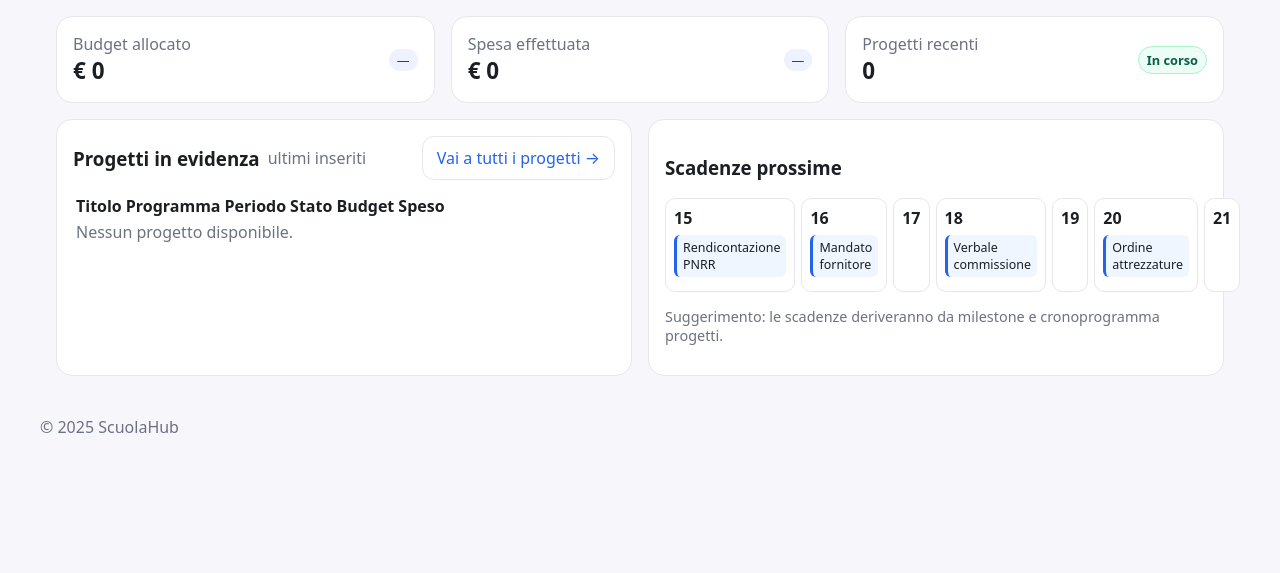
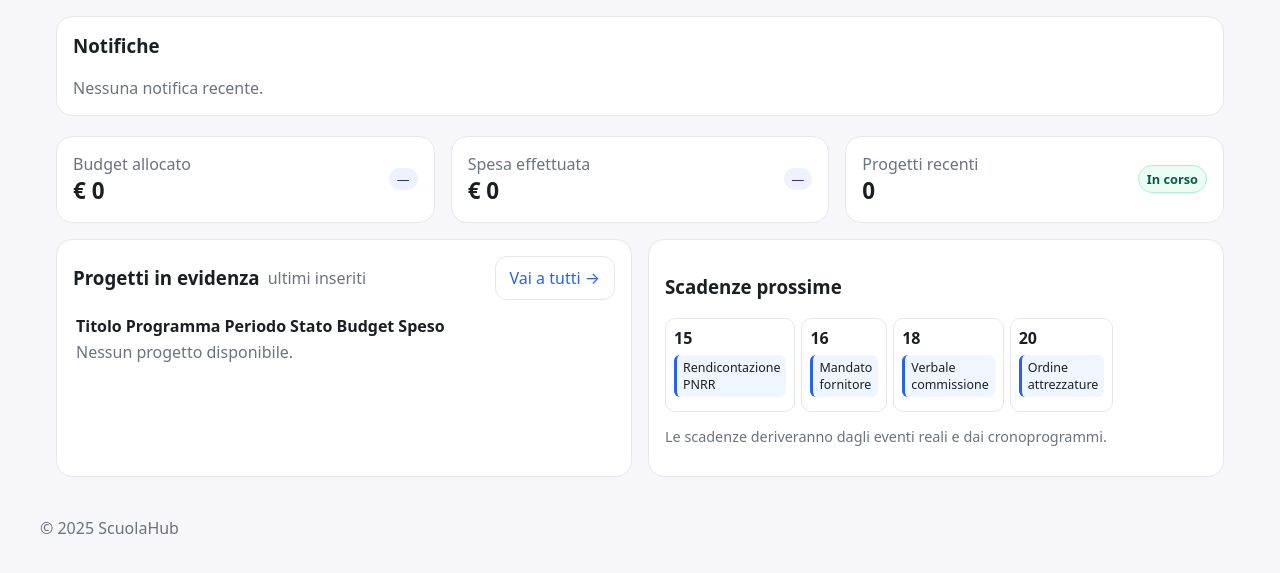
Before and after one commit to Berboa34/scuolahub, a Django app: page / in a window 1280 px wide. Shown: the part 185-758 px from the top of the page. Run offline with Django 5.2, Linux system fonts and the light colour scheme; a user stored in the database is signed in; data that the repository does not hold is empty; parts of the project's set-up code (start-up, migrations or seed data) failed here and were passed over.

Commit message:
Add Notification model and dashboard notifications

```diff
--- a/projects/views.py
+++ b/projects/views.py
@@ -17,10 +17,11 @@ from django.contrib.auth import get_user_model
 from django.core.mail import send_mail
 from django.contrib.auth.models import User
 from django.contrib.auth.decorators import login_required, user_passes_test
-from .models import School, Document, CallForProposal, Call
+from .models import School, Document, CallForProposal, Call, Notification
 
 
 User = get_user_model()
+
 
 
 
@@ -29,49 +30,48 @@ def dashboard(request):
     profile = getattr(request.user, "profile", None)
     school = getattr(profile, "school", None)
 
-    # Query di base dei progetti
+    # Progetti della scuola (se associata) altrimenti tutti
     qs = Project.objects.all()
     if school:
         qs = qs.filter(school=school)
 
-    # --- Totali globali ---
-    # budget: somma dei budget dei progetti
-    totals_budget = qs.aggregate(b=Sum("budget"))["b"] or Decimal("0")
+    # Totali budget/speso (speso effettivo = somma delle spese)
+    totals = qs.aggregate(
+        budget=Sum("budget"),
+    )
+    totals["budget"] = totals["budget"] or 0
 
-    # spent: somma REALE delle Expense collegate ai progetti visibili
-    totals_spent = (
-        Expense.objects
-        .filter(project__in=qs)
-        .aggregate(s=Sum("amount"))["s"]
-        or Decimal("0")
-    )
+    # somma delle spese reali
+    total_spent = Expense.objects.filter(project__in=qs).aggregate(
+        s=Sum("amount")
+    )["s"] or 0
+    totals["spent"] = total_spent
 
-    totals = {
-        "budget": totals_budget,
-        "spent": totals_spent,
+    # Progetti recenti (per la sezione "Progetti in evidenza")
+    latest = qs.order_by("-start_date", "-id")[:6]
+
+    # Bandi recenti (se usi il modello Call per i bandi)
+    try:
+        bandi = Call.objects.order_by("-published_at")[:5]
+    except Exception:
+        bandi = []
+
+    # 🔔 Notifiche NON lette per l'utente loggato
+    notifications = Notification.objects.filter(
+        user=request.user,
+        is_read=False,
+    )[:5]
+
+    context = {
+        "school": school,
+        "totals": totals,
+        "latest": latest,
+        "bandi": bandi,
+        "notifications": notifications,
+        "today": timezone.now().date(),
     }
+    return render(request, "dashboard.html", context)
 
-    # --- Progetti in evidenza (ultimi 6) con "speso" calcolato dalle Expense ---
-    latest = (
-        qs.annotate(
-            spent_from_expenses=Sum("expenses__amount")
-        )
-        .order_by("-start_date", "-id")[:6]
-    )
-
-    # Normalizziamo i None a 0
-    for p in latest:
-        p.spent_from_expenses = p.spent_from_expenses or Decimal("0")
-
-    return render(
-        request,
-        "dashboard.html",
-        {
-            "school": school,
-            "totals": totals,
-            "latest": latest,
-        },
-    )
 
 
 @login_required
@@ -701,36 +701,41 @@ def document_finalize(request, pk: int):
     return redirect("documents")
 
 
-# Funzione di supporto per verificare se l'utente è un superuser (Admin)
 def is_superuser(user):
-    return user.is_authenticated and user.is_superuser
+    return user.is_superuser
 
-
-# ----------------------------------------------------------------------
-# VISTA PRINCIPALE PER LA GESTIONE DELEGHE
-# ----------------------------------------------------------------------
 
 @login_required
 @user_passes_test(is_superuser, login_url='/accounts/login/')
 def deleghe_view(request):
+    """
+    Gestione deleghe:
+    - solo superuser può accedere
+    - crea una delega collegando un collaboratore a un progetto
+    - crea una NOTIFICA per il collaboratore (non per l'admin)
+    """
     User = get_user_model()
 
-    projects = Project.objects.all().order_by('title')
-    collaborators = User.objects.filter(is_active=True).order_by('username')
-    deleghe = Delegation.objects.select_related('project', 'collaborator').all()
+    # Progetti e collaboratori per i menu a tendina
+    projects = Project.objects.all().order_by("title")
+    collaborators = User.objects.filter(is_active=True).order_by("username")
 
-    if request.method == 'POST' and request.POST.get('op') == 'add_delegation':
-        project_id = request.POST.get('project_id')
-        collaborator_id = request.POST.get('collaborator_id')
-        role_label = request.POST.get('role_label')
-        note = request.POST.get('note')
+    # Deleghe esistenti (per la tabella sotto)
+    deleghe = Delegation.objects.select_related("project", "collaborator").order_by("-created_at")
+
+    # Gestione invio form
+    if request.method == "POST" and request.POST.get("op") == "add_delegation":
+        project_id = request.POST.get("project_id")
+        collaborator_id = request.POST.get("collaborator_id")
+        role_label = (request.POST.get("role_label") or "").strip()
+        note = (request.POST.get("note") or "").strip()
 
         if project_id and collaborator_id:
             try:
                 project = get_object_or_404(Project, pk=project_id)
                 collaborator = get_object_or_404(User, pk=collaborator_id)
 
-                Delegation.objects.create(
+                delega = Delegation.objects.create(
                     project=project,
                     collaborator=collaborator,
                     role_label=role_label,
@@ -738,46 +743,29 @@ def deleghe_view(request):
                     status="ACTIVE",
                 )
 
-                # SOLO SE il collaboratore ha un indirizzo email
-                if collaborator.email:
-                    subject = f"Nuova delega sul progetto: {project.title}"
-                    message = (
-                        f"Ciao {collaborator.get_full_name() or collaborator.username},\n\n"
-                        f"ti è stata assegnata una nuova delega sul progetto:\n"
-                        f"  - Titolo: {project.title}\n"
-                        f"  - Ruolo: {role_label or 'Collaboratore'}\n"
-                        f"  - Note: {note or '—'}\n\n"
-                        "Accedi a ScuolaHub per maggiori dettagli."
-                    )
-
-                    # QUI se qualcosa va storto solleva un errore (fail_silently=False)
-                    send_mail(
-                        subject,
-                        message,
-                        settings.DEFAULT_FROM_EMAIL,
-                        [collaborator.email],
-                        fail_silently=False,
-                    )
+                # 🔔 NOTIFICA SOLO AL COLLABORATORE
+                Notification.objects.create(
+                    user=collaborator,
+                    message=f"Ti è stata assegnata una delega sul progetto '{project.title}'.",
+                )
 
                 messages.success(
                     request,
-                    f"Delega per {collaborator.username} su {project.title} salvata con successo."
+                    f"Delega per {collaborator.username} sul progetto “{project.title}” creata e notifica registrata."
                 )
+            except Exception as e:
+                messages.error(request, f"Errore durante il salvataggio della delega: {e}")
+        else:
+            messages.error(request, "Seleziona un progetto e un collaboratore.")
 
-            except Exception as e:
-                # Se c'è un problema con la mail lo vedi anche qui
-                messages.error(request, f"Errore durante il salvataggio o l'invio mail: {e}")
-        else:
-            messages.error(request, "Seleziona sia un progetto sia un collaboratore.")
-
-        return redirect('deleghe')
+        return redirect("deleghe")
 
     context = {
-        'projects': projects,
-        'collaborators': collaborators,
-        'deleghe': deleghe,
+        "projects": projects,
+        "collaborators": collaborators,
+        "deleghe": deleghe,
     }
-    return render(request, 'deleghe.html', context)
+    return render(request, "deleghe.html", context)
 
 
 
--- a/templates/dashboard.html
+++ b/templates/dashboard.html
@@ -46,22 +46,20 @@
     .progress{height:10px;background:#eef2ff;border-radius:8px;overflow:hidden}
     .progress>i{display:block;height:100%;background:var(--primary)}
 
-    /* Calendar demo */
     .calendar{display:grid;grid-template-columns:repeat(7,1fr);gap:6px}
     .calendar .day{background:#fff;border:1px solid var(--line);border-radius:10px;min-height:90px;padding:8px}
     .calendar .event{font-size:.78rem;background:#eff6ff;border-left:3px solid var(--primary);margin:6px 0;padding:4px 6px;border-radius:6px}
     .hint{font-size:.9rem;color:var(--muted)}
-
-    /* Modal */
-    #modal{display:none;position:fixed;inset:0;background:rgba(0,0,0,.25)}
-    #modal .panel{max-width:420px;margin:10% auto;background:#fff;border:1px solid var(--line);border-radius:12px;padding:16px}
   </style>
 </head>
 <body>
 
 {% if user.is_authenticated %}
   <div class="topbar">
-    <div><b>Benvenuto/a, {{ user.username }}</b>{% if school %} — <span class="muted">{{ school.name }}</span>{% endif %}</div>
+    <div>
+      <b>Benvenuto/a, {{ user.username }}</b>
+      {% if school %} — <span class="muted">{{ school.name }}</span>{% endif %}
+    </div>
     <div class="right">
       <form method="post" action="{% url 'logout' %}">
         {% csrf_token %}
@@ -81,20 +79,38 @@
       </div>
     </div>
 
-    <!-- NAV con URL Django -->
-    <nav aria-label="Navigazione principale">
+    <nav>
       <a href="{% url 'dashboard' %}" class="{% if request.path == '/' %}active{% endif %}">Dashboard</a>
-      <a href="{% url 'projects_list' %}" class="{% if request.path|slice:':9' == '/progetti' %}active{% endif %}">Progetti</a>
+      <a href="{% url 'projects_list' %}" class="{% if '/progetti' in request.path %}active{% endif %}">Progetti</a>
       <a href="{% url 'bandi_list' %}">Bandi</a>
-      <a href="{% url 'calendar' %}" class="{% if request.path == '/calendario/' %}active{% endif %}">Calendario</a>
-      <a href="{% url 'documents' %}" class="{% if request.path == '/documenti/' %}active{% endif %}">Documenti</a>
-      <a href="{% url 'deleghe' %}" class="{% if request.path == '/deleghe/' %}active{% endif %}">Deleghe</a>
-      <a href="{% url 'settings' %}" class="{% if request.path == '/impostazioni/' %}active{% endif %}">Impostazioni</a>
+      <a href="{% url 'calendar' %}" class="{% if '/calendario' in request.path %}active{% endif %}">Calendario</a>
+      <a href="{% url 'documents' %}" class="{% if '/documenti' in request.path %}active{% endif %}">Documenti</a>
+      <a href="{% url 'deleghe' %}" class="{% if '/deleghe' in request.path %}active{% endif %}">Deleghe</a>
+      <a href="{% url 'settings' %}" class="{% if '/impostazioni' in request.path %}active{% endif %}">Impostazioni</a>
     </nav>
   </div>
 </header>
 
 <main class="wrap">
+
+  <!-- 🔔 NOTIFICHE -->
+  <section class="card" style="margin-bottom:20px;">
+    <h3 style="margin-top:0">Notifiche</h3>
+
+    {% if notifications %}
+      <ul style="list-style:none;padding-left:0;margin:0;">
+        {% for n in notifications %}
+          <li style="margin-bottom:10px;padding-bottom:10px;border-bottom:1px solid var(--line)">
+            <div><b>{{ n.message }}</b></div>
+            <div class="muted small">Ricevuta il {{ n.created_at|date:"d/m/Y H:i" }}</div>
+          </li>
+        {% endfor %}
+      </ul>
+    {% else %}
+      <p class="muted small" style="margin:0">Nessuna notifica recente.</p>
+    {% endif %}
+  </section>
+
   <!-- KPI -->
   <section class="grid cols-3">
     <div class="card kpi">
@@ -127,14 +143,16 @@
     </div>
   </section>
 
-  <!-- Progetti in evidenza (solo ultimi N dal DB, niente lista completa) -->
+  <!-- Progetti + Scadenze -->
   <section class="grid cols-2" style="margin-top:16px">
+
+    <!-- Progetti in evidenza -->
     <div class="card">
       <div style="display:flex;align-items:center;gap:8px">
         <h3 style="margin:0">Progetti in evidenza</h3>
         <span class="muted">ultimi inseriti</span>
         <div style="margin-left:auto">
-          <a class="btn" href="{% url 'projects_list' %}">Vai a tutti i progetti →</a>
+          <a class="btn" href="{% url 'projects_list' %}">Vai a tutti →</a>
         </div>
       </div>
 
@@ -146,17 +164,14 @@
           {% for p in latest %}
             <tr onclick="location.href='{% url 'project_detail' p.id %}'" style="cursor:pointer">
               <td>{{ p.title }}</td>
-              <td>{{ p.get_program_display|default:p.program }}</td>
+              <td>{{ p.get_program_display }}</td>
               <td>{{ p.start_date }} – {{ p.end_date }}</td>
               <td>
-                <span class="status
-                  {% if p.status == 'ACTIVE' %}active
-                  {% elif p.status == 'DRAFT' %}draft
-                  {% else %}closed{% endif %}">
-                  {{ p.get_status_display|default:p.status }}
+                <span class="status active">
+                  {{ p.get_status_display }}
                 </span>
               </td>
-              <td>€ {{ p.budget|default:0|floatformat:0|intcomma }}</td>
+              <td>€ {{ p.budget|floatformat:0|intcomma }}</td>
               <td>€ {{ p.spent_from_expenses|floatformat:0|intcomma }}</td>
             </tr>
           {% empty %}
@@ -166,46 +181,23 @@
       </table>
     </div>
 
-    <!-- Calendario sintetico demo -->
+    <!-- Calendario sintetico -->
     <div class="card">
       <h3>Scadenze prossime</h3>
-      <div class="calendar" aria-label="Calendario sintetico">
-        <!-- puoi popolare via DB in futuro (Event); ora è demo -->
-        <div class="day" data-day="15"><b>15</b><div class="event">Rendicontazione PNRR</div></div>
-        <div class="day" data-day="16"><b>16</b><div class="event">Mandato fornitore</div></div>
-        <div class="day" data-day="17"><b>17</b></div>
-        <div class="day" data-day="18"><b>18</b><div class="event">Verbale commissione</div></div>
-        <div class="day" data-day="19"><b>19</b></div>
-        <div class="day" data-day="20"><b>20</b><div class="event">Ordine attrezzature</div></div>
-        <div class="day" data-day="21"><b>21</b></div>
+      <div class="calendar">
+        <div class="day"><b>15</b><div class="event">Rendicontazione PNRR</div></div>
+        <div class="day"><b>16</b><div class="event">Mandato fornitore</div></div>
+        <div class="day"><b>18</b><div class="event">Verbale commissione</div></div>
+        <div class="day"><b>20</b><div class="event">Ordine attrezzature</div></div>
       </div>
-      <p class="hint">Suggerimento: le scadenze deriveranno da milestone e cronoprogramma progetti.</p>
+      <p class="hint">Le scadenze deriveranno dagli eventi reali e dai cronoprogrammi.</p>
     </div>
+
   </section>
 </main>
 
 <footer class="wrap" style="color:var(--muted);padding:24px 0">
-  <span>© 2025 ScuolaHub</span>
+  © 2025 ScuolaHub
 </footer>
-
-<!-- Modal per calendario demo (facoltativo, già disabilitato di default)
-<div id="modal">
-  <div class="panel">
-    <h3 id="modal-title">Nuovo evento</h3>
-    <label>Titolo evento<br>
-      <input id="modal-input" class="input" placeholder="Es. Rendicontazione intermedia" style="width:100%">
-    </label>
-    <div style="margin-top:12px; display:flex; gap:8px; justify-content:flex-end">
-      <button id="modal-cancel" class="btn">Annulla</button>
-      <button id="modal-save" class="btn primary">Salva</button>
-    </div>
-  </div>
-</div>
--->
-
-<script>
-  // Qui puoi aggiungere JS leggero in futuro (es. interazioni demo).
-  // Nessun router a hash. La nav usa link Django reali.
-</script>
 </body>
 </html>
```
Also changed, not shown: projects/models.py (+17 -0 lines), db.sqlite3, projects/migrations/0009_notification.py (added).
